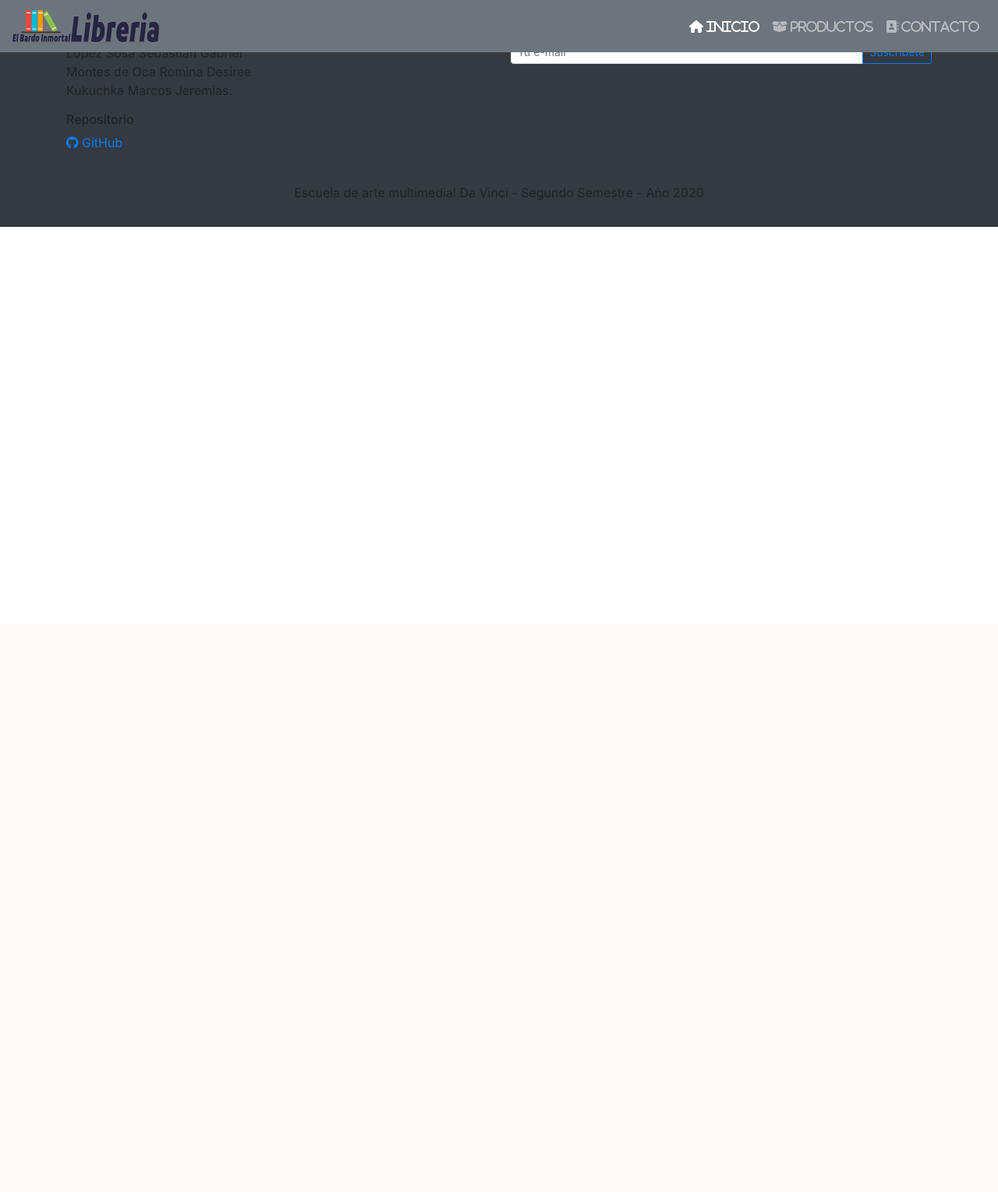
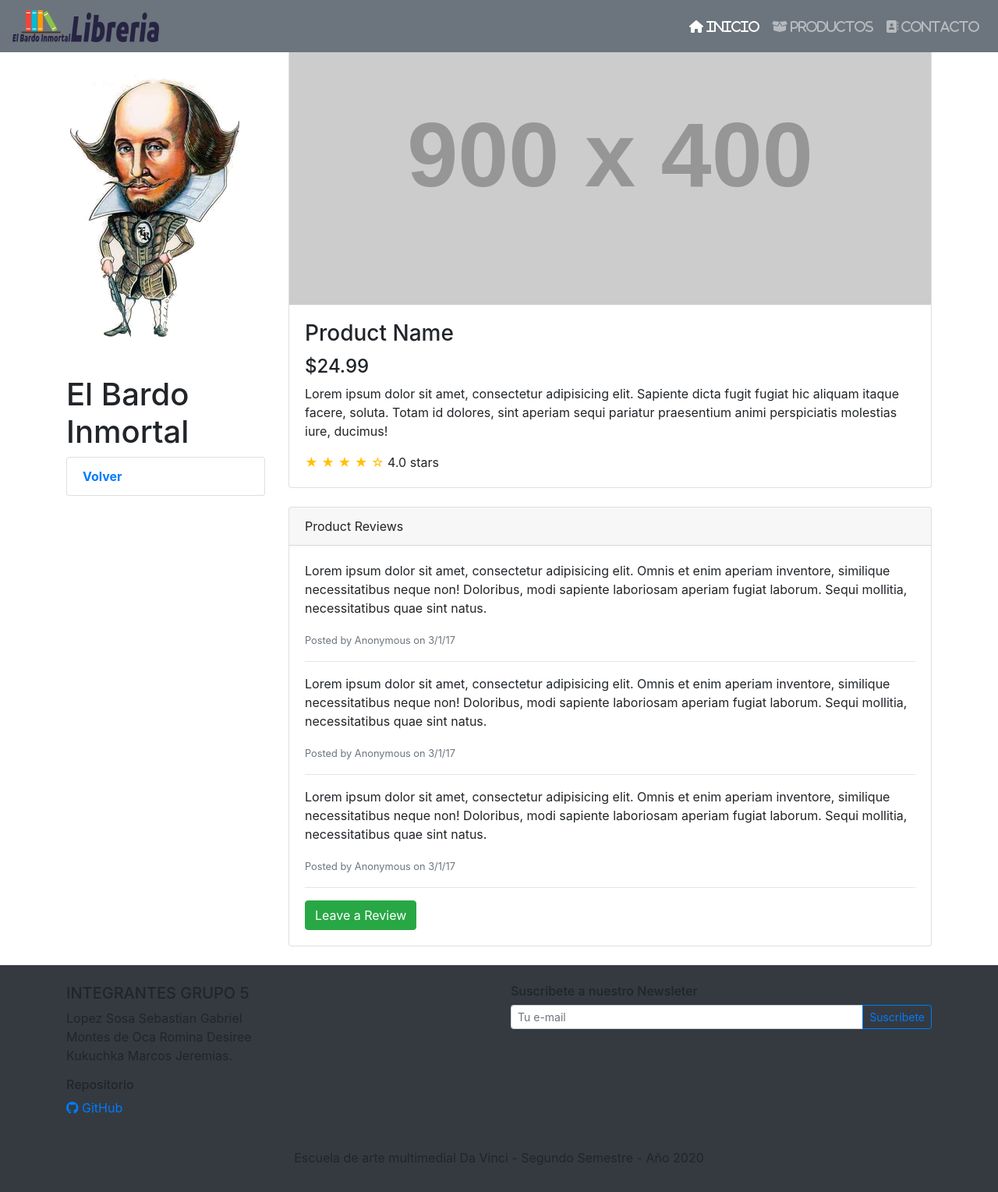
Before and after one commit to marcoskukuchka/TpWeb2, a PHP site: page /detallesProducto.php in a window 1280 px wide. Shown: the whole page at 78% size. Before the commit the page ends 291 px from the top, so only its background shows below. Run offline with PHP 8.4, Linux system fonts and the light colour scheme; grey boxes labelled with a size stand in for pictures from a placeholder-image service; some libraries are stand-ins or nearby versions.

Commit message:
creacion template detalles de productos

```diff
--- a/detallesProducto.php
+++ b/detallesProducto.php
@@ -40,6 +40,68 @@
     </nav>
   </header>
   <!-- Fin Navegacion -->
+
+  <!-- Page Content -->
+  <div class="container">
+
+    <div class="row">
+
+      <div class="col-lg-3 pt-5">
+        <img class="pt-5" src="img/elbardoinmortal.png" alt="logo libreria">
+        <h1 class="pt-5">El Bardo Inmortal</h1>
+        <div class="list-group">
+          <li class="list-group-item d-flex justify-content-between align-items-center">
+            <a href="productos.php" class="font-weight-bold">Volver</a>
+          </li>
+        </div>
+      </div>
+      <!-- /.col-lg-3 -->
+
+      <div class="col-lg-9">
+
+        <div class="card mt-4">
+          <img class="card-img-top img-fluid" src="http://placehold.it/900x400" alt="">
+          <div class="card-body">
+            <h3 class="card-title">Product Name</h3>
+            <h4>$24.99</h4>
+            <p class="card-text">Lorem ipsum dolor sit amet, consectetur adipisicing elit. Sapiente dicta fugit fugiat hic aliquam itaque facere, soluta. Totam id dolores, sint aperiam sequi pariatur praesentium animi perspiciatis molestias iure, ducimus!</p>
+            <span class="text-warning">&#9733; &#9733; &#9733; &#9733; &#9734;</span>
+            4.0 stars
+          </div>
+        </div>
+        <!-- /.card -->
+
+        <div class="card card-outline-secondary my-4">
+          <div class="card-header">
+            Product Reviews
+          </div>
+          <div class="card-body">
+            <p>Lorem ipsum dolor sit amet, consectetur adipisicing elit. Omnis et enim aperiam inventore, similique necessitatibus neque non! Doloribus, modi sapiente laboriosam aperiam fugiat laborum. Sequi mollitia, necessitatibus quae sint natus.</p>
+            <small class="text-muted">Posted by Anonymous on 3/1/17</small>
+            <hr>
+            <p>Lorem ipsum dolor sit amet, consectetur adipisicing elit. Omnis et enim aperiam inventore, similique necessitatibus neque non! Doloribus, modi sapiente laboriosam aperiam fugiat laborum. Sequi mollitia, necessitatibus quae sint natus.</p>
+            <small class="text-muted">Posted by Anonymous on 3/1/17</small>
+            <hr>
+            <p>Lorem ipsum dolor sit amet, consectetur adipisicing elit. Omnis et enim aperiam inventore, similique necessitatibus neque non! Doloribus, modi sapiente laboriosam aperiam fugiat laborum. Sequi mollitia, necessitatibus quae sint natus.</p>
+            <small class="text-muted">Posted by Anonymous on 3/1/17</small>
+            <hr>
+            <a href="#" class="btn btn-success">Leave a Review</a>
+          </div>
+        </div>
+        <!-- /.card -->
+
+      </div>
+      <!-- /.col-lg-9 -->
+
+    </div>
+
+  </div>
+  <!-- /.container -->
+
+
+
+
+
   <!-- inicio Footer -->
   <footer class="pt-4 bg-dark">
 
--- a/productos.php
+++ b/productos.php
@@ -148,7 +148,7 @@
 
                     <div class="col-lg-4 col-md-6 mb-4">
                         <div class="card h-100">
-                            <a href="#"><img class="card-img-top" src="http://placehold.it/700x400" alt=""></a>
+                            <a href="detallesProducto.php"><img class="card-img-top" src="http://placehold.it/700x400" alt=""></a>
                             <div class="card-body">
                                 <h4 class="card-title">
                                     <a href="#">Item One</a>
```
Lines whose indentation alone changed are shown as unchanged.
